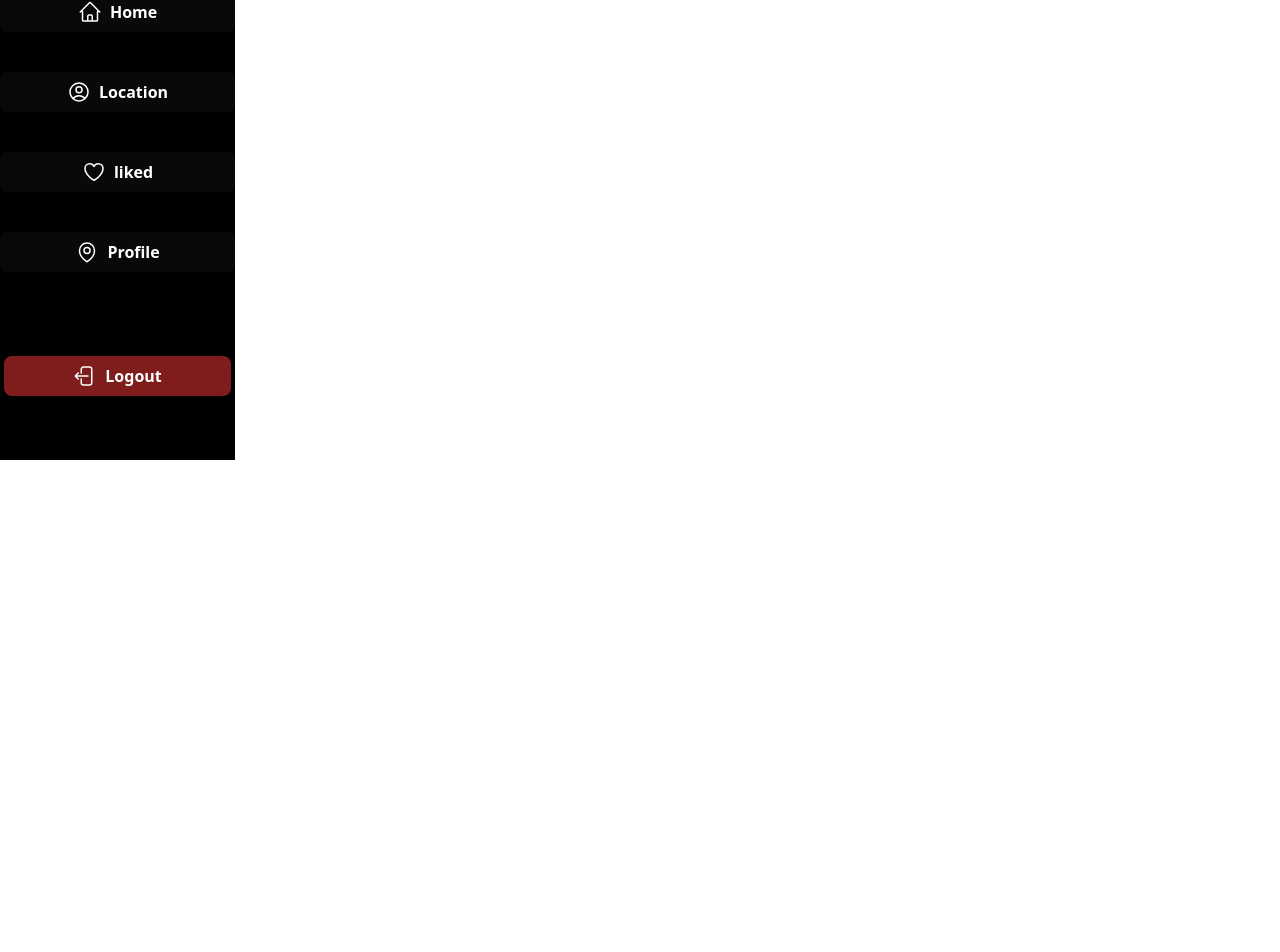
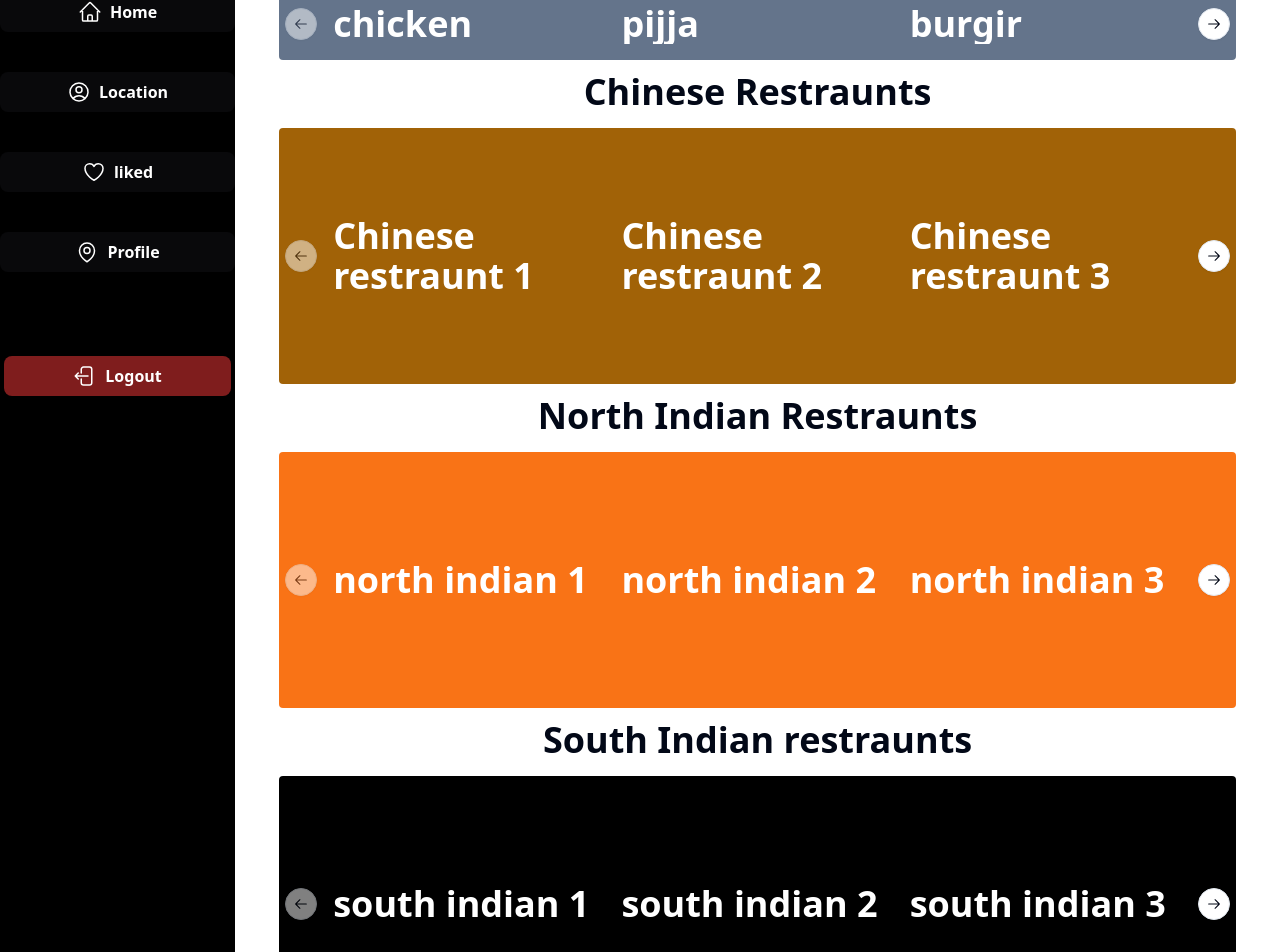
Before and after one commit to VinshMachado/fodhub, a Next.js app in the folder foodhub/: page /home in a window 1280 px wide. Shown: the part 340-1292 px from the top of the page. Before the commit the page ends 800 px from the top, so only its background shows below. Built offline with nearby package versions, Linux system fonts and the light colour scheme.

Commit message:
home page

```diff
--- a/foodhub/pages/home.tsx
+++ b/foodhub/pages/home.tsx
@@ -12,7 +12,7 @@ import Modal from "@/components/ui/model";
 const Home = () => {
   const [expand, setExpand] = useState(true);
   const [size, setSize] = useState(
-    "hidden bg-black flex flex-row items-center w-72 justify-center h-auto text-white sm:block"
+    "snap-center hidden bg-black flex flex-row items-center w-72 justify-center h-auto text-white sm:block"
   );
 
   const [iconName, setIconName] = useState([
@@ -39,7 +39,7 @@ const Home = () => {
   };
 
   return (
-    <div className="h-screen w-screen bg-white flex">
+    <div className="h-full w-screen bg-white flex">
       <div className={`${size}`}>
         <div
           className="flex justify-start w-[32px] ml-5 pt-5 hover:text-slate-400 cursor-pointer "
@@ -258,6 +258,111 @@ const Home = () => {
             </Carousel>
           </div>
         </div>
+
+        <div className="mt-5 h-` w-11/12 flex justify-center  items-end rounded-sm  top-16 bg-slate-500 p-4 ">
+          <div className="  w-11/12 md:text-4xl font-bold text-lg">
+            <Carousel>
+              <CarouselContent className="text-white ">
+                <CarouselItem className=" basis-1/3 justify-evenly">
+                  chicken{" "}
+                </CarouselItem>
+                <CarouselItem className="basis-1/3"> pijja</CarouselItem>
+                <CarouselItem className="basis-1/3">burgir</CarouselItem>
+                <CarouselItem className="basis-1/3">biryani</CarouselItem>
+                <CarouselItem className="basis-1/3">
+                  {" "}
+                  butter chicken
+                </CarouselItem>
+              </CarouselContent>
+              <CarouselPrevious />
+              <CarouselNext />
+            </Carousel>
+          </div>
+        </div>
+        <div className="pt-3 text-4xl font-bold">Chinese Restraunts</div>
+        <div className="mt-4 h-64 w-11/12 flex justify-center items-center  md:text-4xl text-lg rounded-sm  top-16 bg-yellow-700 late-500 p-4">
+          <div className="  w-11/12 font-bold">
+            <Carousel>
+              <CarouselContent className="text-white">
+                <CarouselItem className=" basis-1/3 ">
+                  Chinese restraunt 1{" "}
+                </CarouselItem>
+                <CarouselItem className="basis-1/3">
+                  {" "}
+                  Chinese restraunt 2
+                </CarouselItem>
+                <CarouselItem className="basis-1/3">
+                  Chinese restraunt 3
+                </CarouselItem>
+                <CarouselItem className="basis-1/3">
+                  Chinese restraunt 4
+                </CarouselItem>
+                <CarouselItem className="basis-1/3">
+                  {" "}
+                  butter chicken
+                </CarouselItem>
+              </CarouselContent>
+              <CarouselPrevious />
+              <CarouselNext />
+            </Carousel>
+          </div>
+        </div>
+        <div className="pt-3 text-4xl font-bold">North Indian Restraunts</div>
+        <div className="mt-4 h-64 w-11/12 flex justify-center items-center rounded-sm   md:text-4xl text-lg top-16 bg-orange-500 p-4">
+          <div className="  w-11/12 text-4xl font-bold">
+            <Carousel>
+              <CarouselContent className="text-white">
+                <CarouselItem className=" basis-1/3 ">
+                  north indian 1{" "}
+                </CarouselItem>
+                <CarouselItem className="basis-1/3">
+                  {" "}
+                  north indian 2
+                </CarouselItem>
+                <CarouselItem className="basis-1/3">
+                  north indian 3
+                </CarouselItem>
+                <CarouselItem className="basis-1/3">
+                  north indian 4
+                </CarouselItem>
+                <CarouselItem className="basis-1/3">
+                  {" "}
+                  butter chicken
+                </CarouselItem>
+              </CarouselContent>
+              <CarouselPrevious />
+              <CarouselNext />
+            </Carousel>
+          </div>
+        </div>
+        <div className="pt-3 text-4xl font-bold">South Indian restraunts</div>
+        <div className="mt-4 h-64 w-11/12 flex justify-center items-center rounded-sm  md:text-4xl text-lg top-16 bg-black p-4">
+          <div className="  w-11/12 text-4xl font-bold">
+            <Carousel>
+              <CarouselContent className="text-white">
+                <CarouselItem className=" basis-1/3 ">
+                  south indian 1{" "}
+                </CarouselItem>
+                <CarouselItem className="basis-1/3">
+                  {" "}
+                  south indian 2
+                </CarouselItem>
+                <CarouselItem className="basis-1/3">
+                  south indian 3
+                </CarouselItem>
+                <CarouselItem className="basis-1/3">
+                  south indian 4
+                </CarouselItem>
+                <CarouselItem className="basis-1/3">
+                  {" "}
+                  butter chicken
+                </CarouselItem>
+              </CarouselContent>
+              <CarouselPrevious />
+              <CarouselNext />
+            </Carousel>
+          </div>
+        </div>
       </div>
     </div>
   );
```
